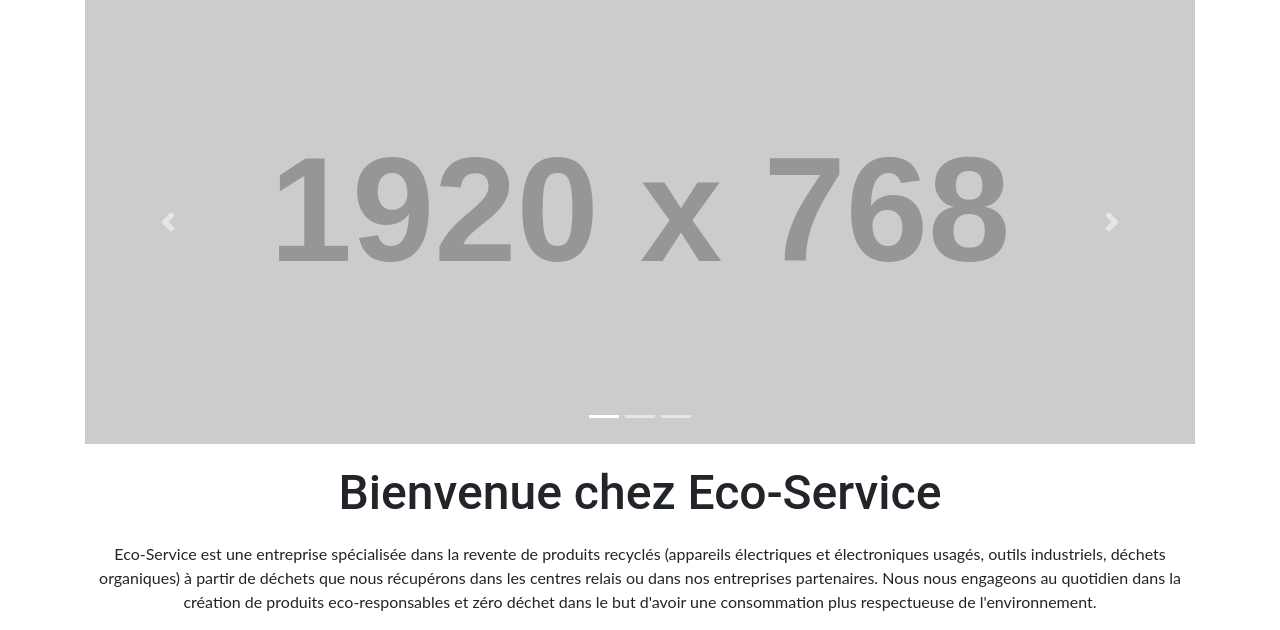
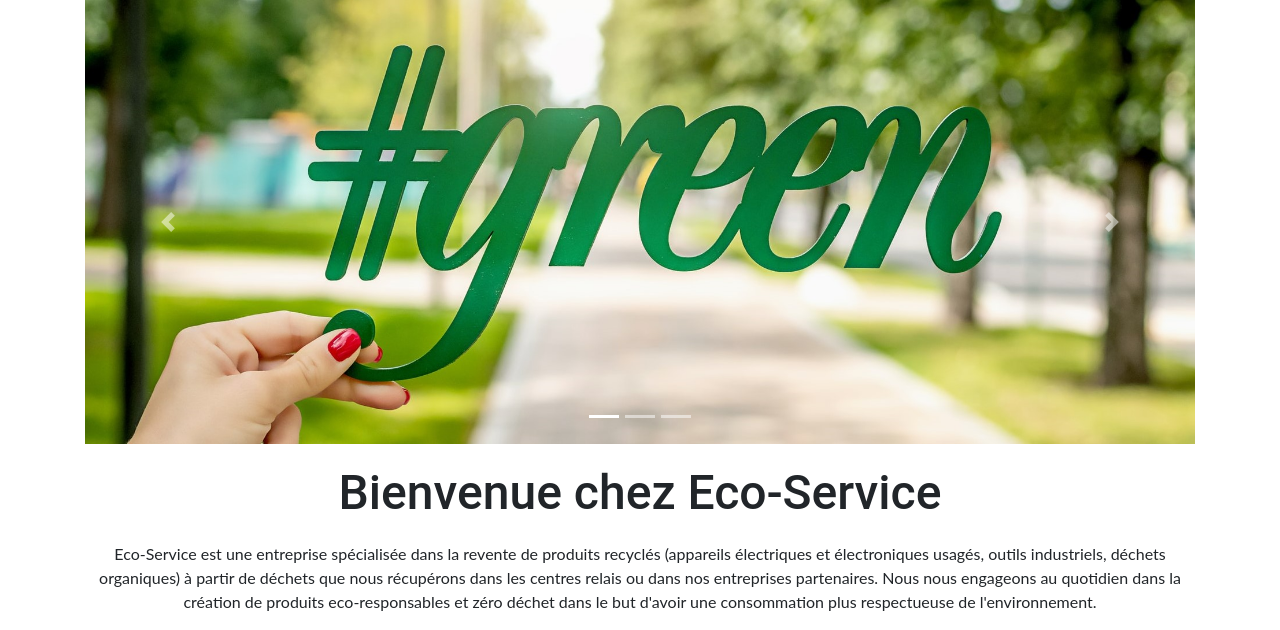
Before and after one commit to martinsoenen/kangas-eco-service, a Symfony app: template templates/eco_service/index.html.twig in a window 1280 px wide. Shown: the part 76-706 px from the top of the page. Run offline with Twig, Linux system fonts and the light colour scheme; the template is opened without the code that fills it, so the values that code supplies are empty; grey boxes labelled with a size stand in for pictures from a placeholder-image service; some libraries are stand-ins or nearby versions.

Commit message:
Carroussel jouli

```diff
--- a/templates/eco_service/index.html.twig
+++ b/templates/eco_service/index.html.twig
@@ -16,13 +16,13 @@
         </ol>
         <div class="carousel-inner">
             <div class="carousel-item active">
-                <img class="d-block w-100" src={{asset('http://placehold.it/1920x768')}} >
+                <img class="d-block w-100" src={{asset('../assets/img/green.jpg')}} >
             </div>
             <div class="carousel-item">
-                <img class="d-block w-100" src={{asset('http://placehold.it/1920x768')}}>
+                <img class="d-block w-100" src={{asset('../assets/img/diy.jpg')}}>
             </div>
             <div class="carousel-item">
-                <img class="d-block w-100" src={{asset('http://placehold.it/1920x768')}} >
+                <img class="d-block w-100" src={{asset('../assets/img/chapeau.jpg')}} >
             </div>
         </div>
         <a class="carousel-control-prev" href="#carouselExampleIndicators" role="button" data-slide="prev">
```
Also changed, not shown: public/assets/img/chapeau.jpg (added), public/assets/img/diy.jpg (added), public/assets/img/green.jpg (added).
